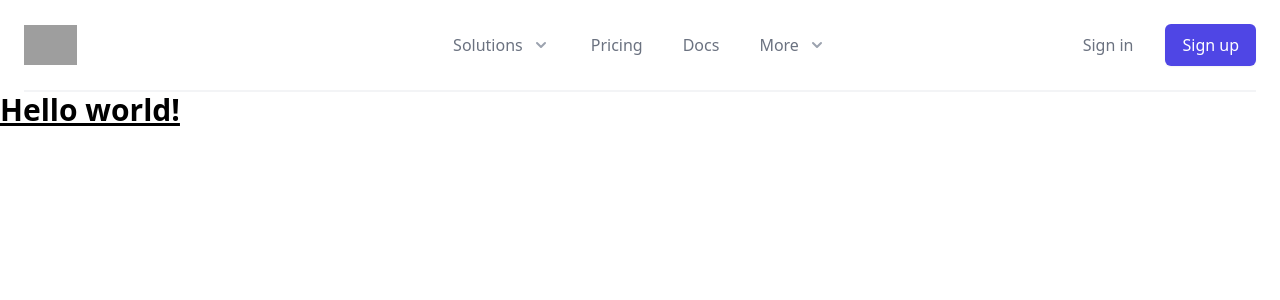
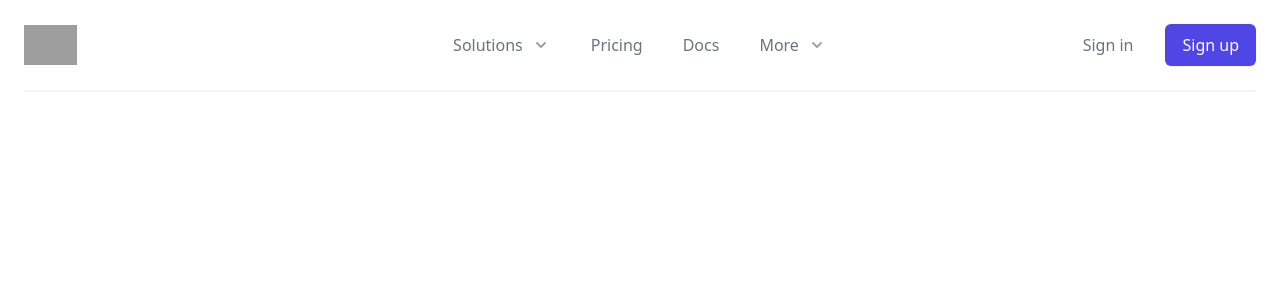
Before and after one commit to alejandropascuale/personal-ecommerce, a React (Create React App) app: page / in a window 1280 px wide. Shown: the top 300 px of the page. Built offline with nearby package versions, Linux system fonts and the light colour scheme; grey boxes are pictures that could not be loaded.

Commit message:
create BoxProduct components with sample data

```diff
--- a/src/App.js
+++ b/src/App.js
@@ -1,14 +1,13 @@
 import React from 'react';
 import './App.css';
 import Header from './components/header/Header';
+import BoxProduct from './components/products/BoxProduct';
 
 function App() {
   return (
     <>
       <Header />
-      <h1 className="text-3xl font-bold underline">
-        Hello world!
-      </h1>
+      {/* <BoxProduct /> */}
     </>
   );
 }
--- /dev/null
+++ b/src/components/products/boxProduct.css
@@ -0,0 +1,3 @@
+@tailwind base;
+@tailwind components;
+@tailwind utilities;
```
Also changed, not shown: 1 other file (tests, documents, lock files or other folders).
